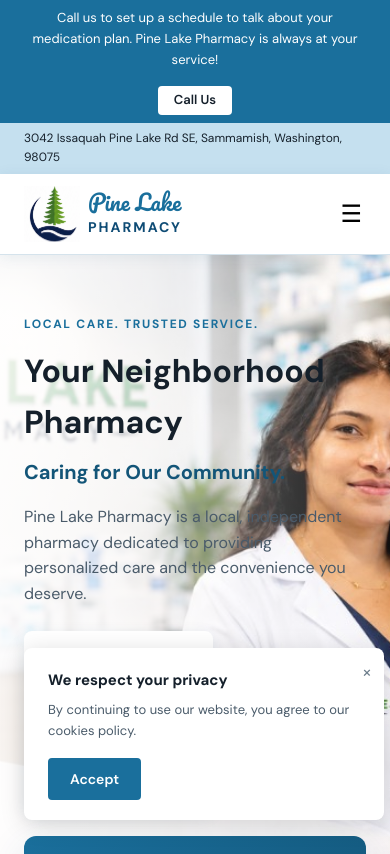
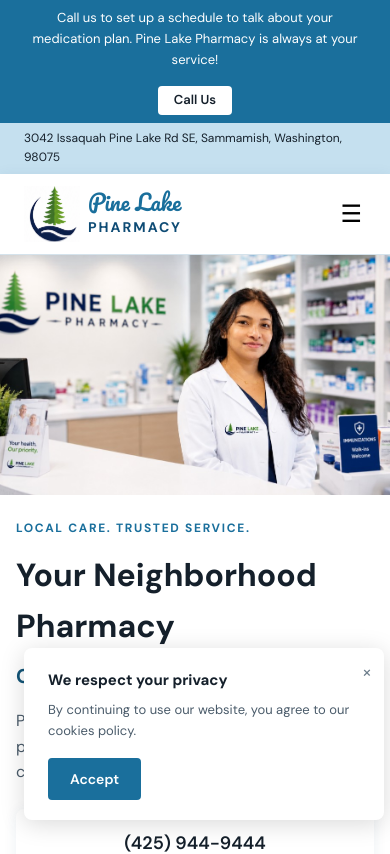
Before and after one commit to Ronith-Neelam1429/pinelakewebsite, a React (Vite) app: page / in a window 390 px wide. Shown: the top 854 px of the page. Built offline with nearby package versions, Linux system fonts and the light colour scheme.

Commit message:
updated hero banner on mobile view

```diff
--- a/src/index.css
+++ b/src/index.css
@@ -1401,12 +1401,45 @@ button {
     display: block;
   }
 
+  .hero {
+    display: block;
+    min-height: 0;
+  }
+
+  .hero__image {
+    position: relative;
+    inset: auto;
+    display: block;
+    width: 100%;
+    height: 280px;
+    object-fit: cover;
+    object-position: 72% 18%;
+  }
+
+  .hero::before {
+    display: none;
+  }
+
+  .hero__content {
+    padding: 28px 20px 36px;
+    background: var(--white);
+  }
+
   .hero__title {
     font-size: 32px;
   }
 
   .hero__subtitle {
     font-size: 20px;
+  }
+
+  .hero__intro {
+    max-width: none;
+  }
+
+  .hero__actions {
+    display: flex;
+    width: 100%;
   }
 
   .why-grid,
@@ -1438,6 +1471,15 @@ button {
     text-align: center;
   }
 
+  .hero__image {
+    height: 240px;
+    object-position: 74% 16%;
+  }
+
+  .hero__content {
+    padding: 24px 16px 32px;
+  }
+
   .hero__actions {
     flex-direction: column;
     align-items: stretch;
```
